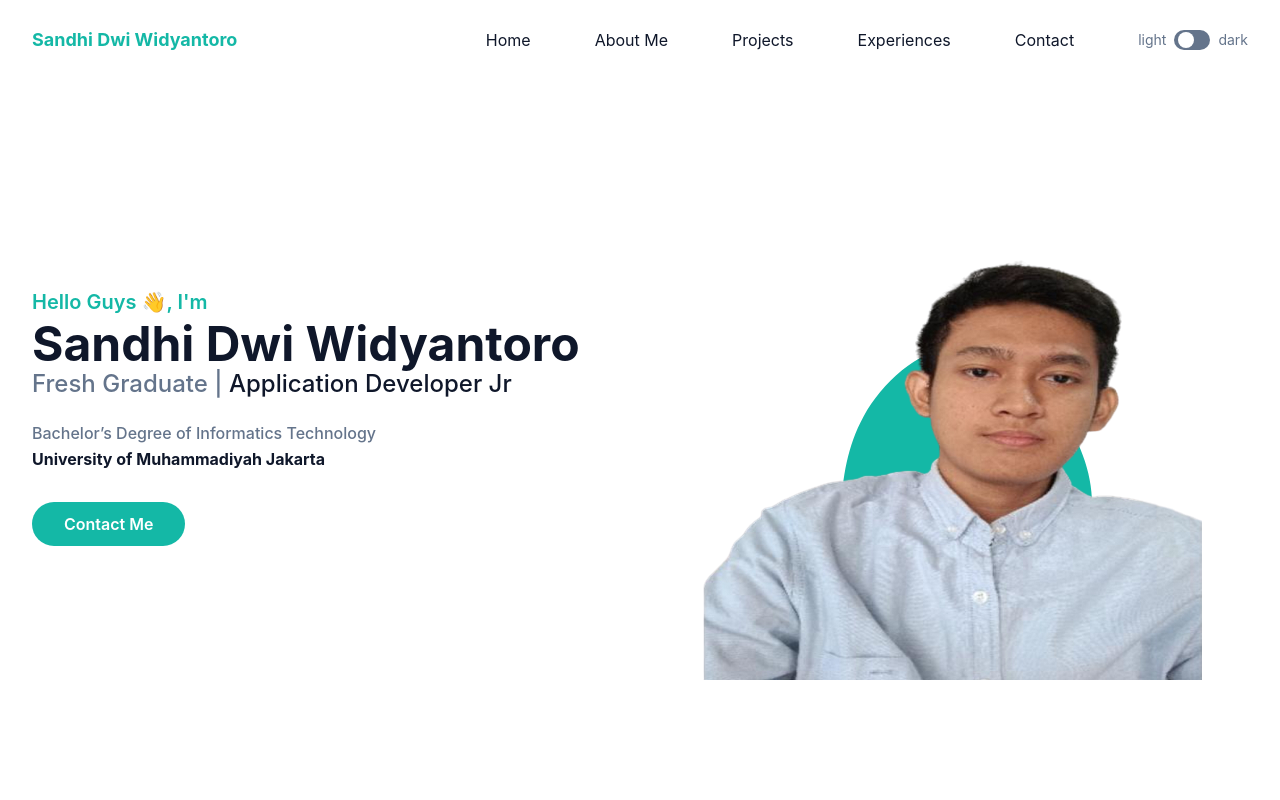
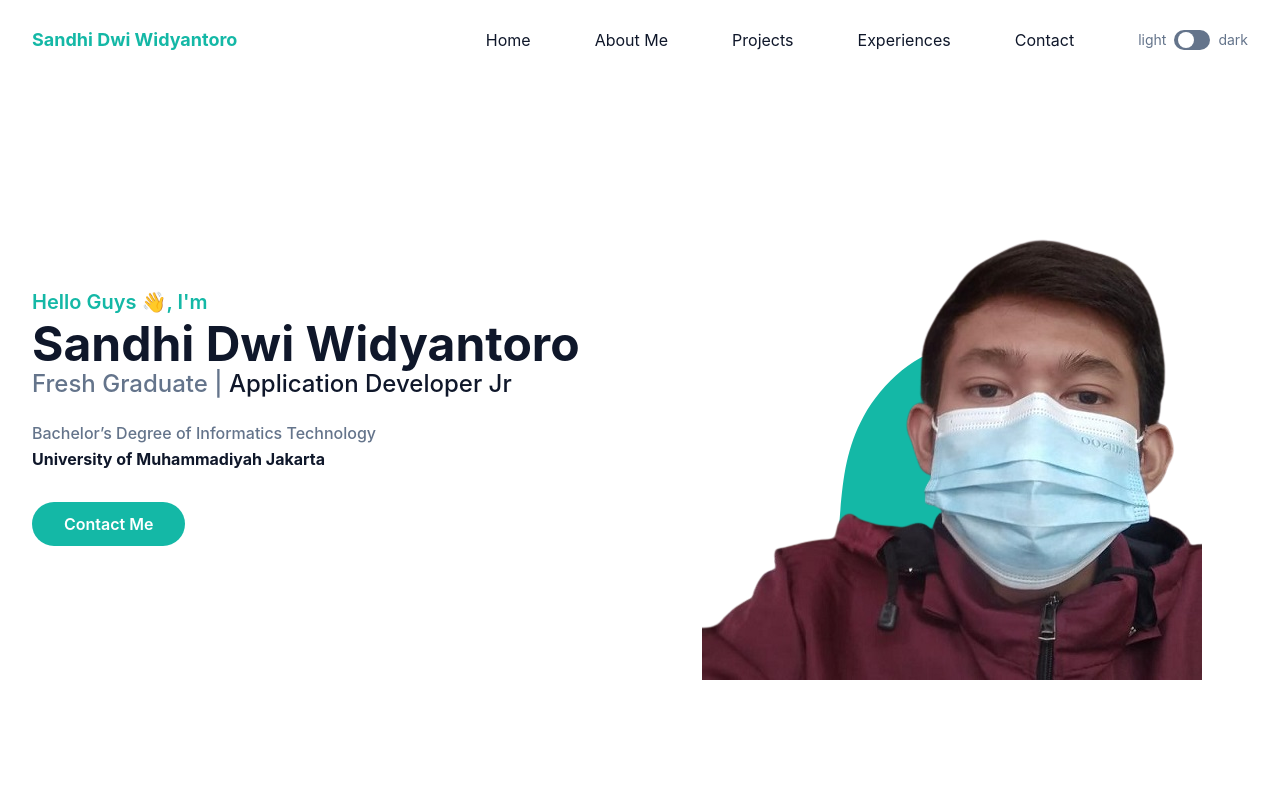
Before and after one commit to sandhidwiwidyantoro/sandhidwiwidyantoro.github.io, a website: page index.html in a window 1280 px wide. Shown: the top 800 px of the page. Drawn offline with Linux system fonts and the light colour scheme; some packages are replaced by stand-ins of ours; a script that the page names is missing.

Commit message:
Update index.html

```diff
--- a/index.html
+++ b/index.html
@@ -83,7 +83,7 @@
           </div>
           <div class="w-full self-end px-4 lg:w-1/2">
             <div class="relative mt-10 lg:right-0 lg:mt-9">
-              <img src="dist/img/sandhi2.png" alt="Sandhi Dwi Widyantoro" class="relative z-10 mx-auto max-w-full" />
+              <img src="dist/img/sandhi.png" alt="Sandhi Dwi Widyantoro" class="relative z-10 mx-auto max-w-full" />
               <span class="absolute bottom-0 left-1/2 -translate-x-1/2 md:scale-125">
                 <svg width="320" height="320" viewBox="0 0 200 200" xmlns="http://www.w3.org/2000/svg">
                   <path
```
